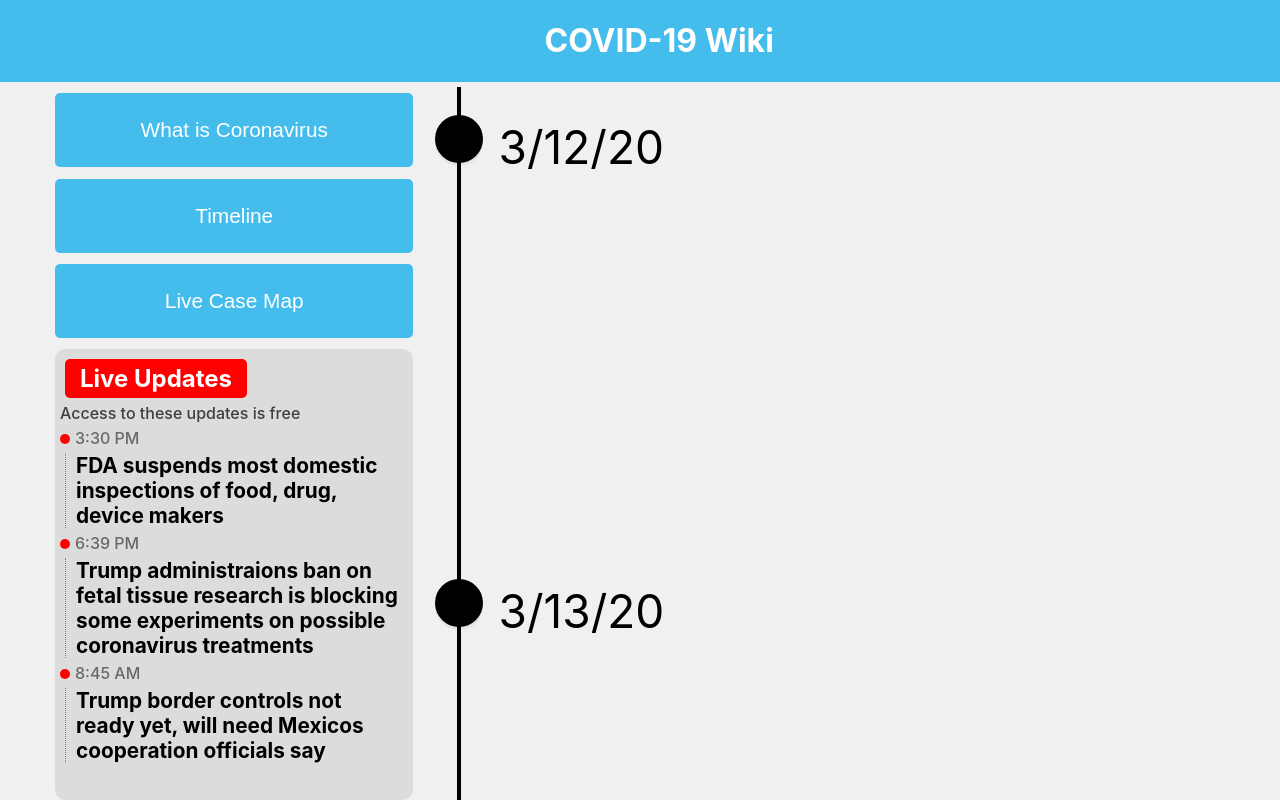
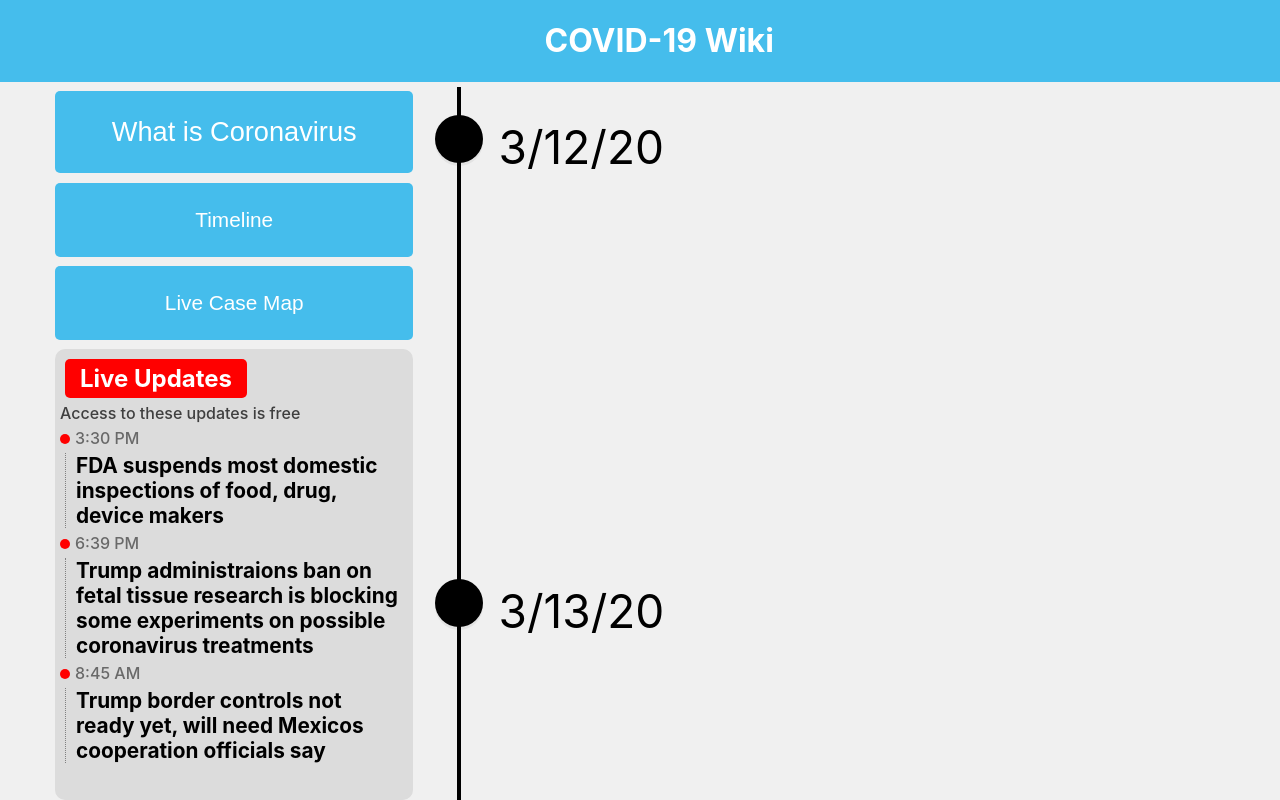
Before and after one commit to the-corona-wiki/COVID-19-Frontend, a React (Create React App) app: page / in a window 1280 px wide. In both pictures the pointer is over the button "What is Coronavirus". Built offline with nearby package versions, Linux system fonts and the light colour scheme.

Commit message:
added small animation on buttons

```diff
--- a/src/pages/Home.css
+++ b/src/pages/Home.css
@@ -70,6 +70,8 @@
 
 button:hover {
   cursor: pointer;
+  font-size: 1.7em;
+  transition: 300ms;
 }
 
 button:focus {
```
